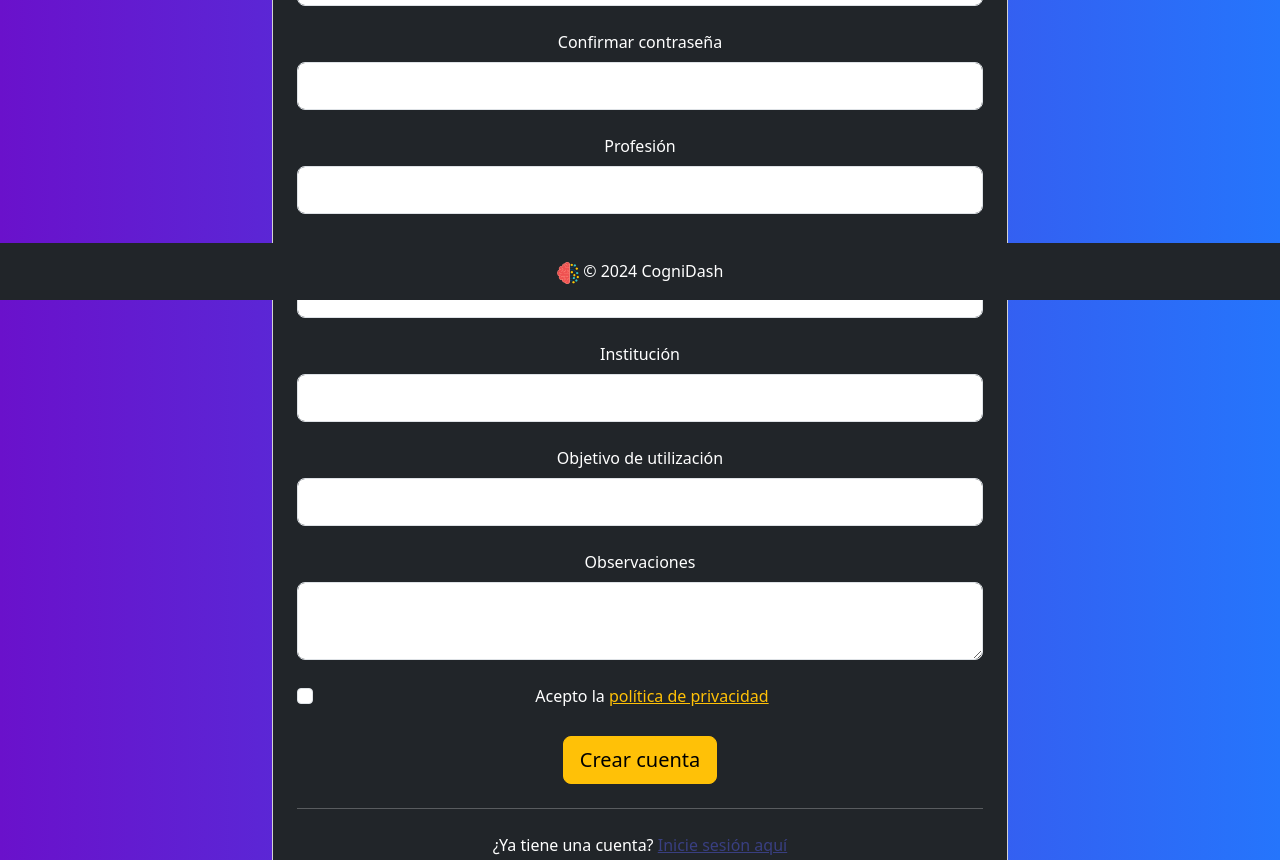
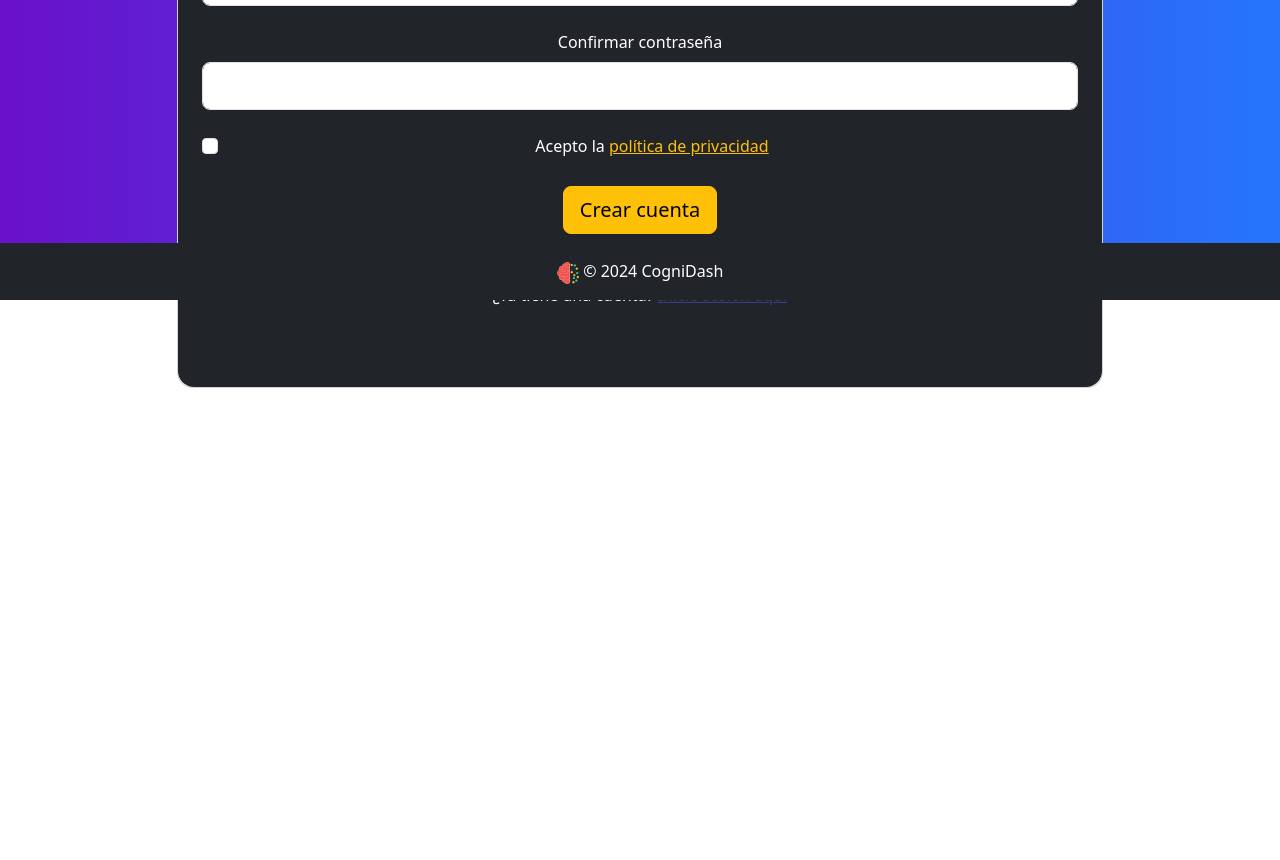
Before and after one commit to josechu21/CogniDash, a React (Create React App) app in the folder client/: page /cognidash/nueva-cuenta in a window 1280 px wide. Shown: the part 500-1360 px from the top of the page. After the commit the page ends 888 px from the top, so only its background shows below. Built offline with nearby package versions, Linux system fonts and the light colour scheme.

Commit message:
Correcciones y cambios en: - server.py (se ha corregido el reentrenamiento en los casos que se carga un modelo ya entrenado) - Se corrige pantalla de Nueva Cuenta

```diff
--- a/client/src/components/NuevaCuenta.js
+++ b/client/src/components/NuevaCuenta.js
@@ -9,11 +9,6 @@ function NuevaCuenta() {
     const [email, setEmail] = useState('');
     const [password, setPassword] = useState('');
     const [msg, setMsg] = useState(null);
-    const [profession, setProfession] = useState('');
-    const [jobTitle, setJobTitle] = useState('');
-    const [institution, setInstitution] = useState('');
-    const [usageObjective, setUsageObjective] = useState('');
-    const [observations, setObservations] = useState('');
     const [acceptTerms, setAcceptTerms] = useState(false);
 
     const handleSubmit = (e) => {
@@ -30,15 +25,11 @@ function NuevaCuenta() {
         formData.append('email', email);
         formData.append('password', password);
         formData.append('username', username);
-        formData.append('confirmPassword', confirmPassword);
-        formData.append('profession', profession);
-        formData.append('jobTitle', jobTitle);
-        formData.append('institution', institution);
-        formData.append('usageObjective', usageObjective);
-        formData.append('observations', observations);
 
         if(password !== confirmPassword){
             setMsg("Las contraseñas no coinciden")
+        } else if (!acceptTerms){
+            setMsg("Debe aceptar la política de privacidad")
         } else {
             setMsg("")
             fetch('/cognidash/api/nueva-cuenta', {
@@ -61,10 +52,10 @@ function NuevaCuenta() {
     return (
         <div>
             <div className="footer-container2">
-                <section className="vh-200 login-custom">
+                <section className="vh-100 login-custom">
                     <div className="container py-5 h-100">
                         <div className="row d-flex justify-content-center align-items-center h-100">
-                            <div className="col col-xl-8">
+                            <div className="col col-xl-10">
                                 <div className="card" style={{ borderRadius: '1rem' }}>
                                     <div className="row g-0">
                                         <div className="col-md-6 col-lg-12 d-flex align-items-center">
@@ -90,26 +81,6 @@ function NuevaCuenta() {
                                                     <div className="form-outline mb-4">
                                                         <label className="form-label" htmlFor="confirmPassword">Confirmar contraseña</label>
                                                         <input type="password" id="confirmPassword" className="form-control form-control-lg" value={confirmPassword} onChange={(e) => setConfirmPassword(e.target.value)} required />
-                                                    </div>
-                                                    <div className="form-outline mb-4">
-                                                        <label className="form-label" htmlFor="profession">Profesión</label>
-                                                        <input type="text" id="profession" className="form-control form-control-lg" value={profession} onChange={(e) => setProfession(e.target.value)} required />
-                                                    </div>
-                                                    <div className="form-outline mb-4">
-                                                        <label className="form-label" htmlFor="jobTitle">Puesto de trabajo</label>
-                                                        <input type="text" id="jobTitle" className="form-control form-control-lg" value={jobTitle} onChange={(e) => setJobTitle(e.target.value)} required />
-                                                    </div>
-                                                    <div className="form-outline mb-4">
-                                                        <label className="form-label" htmlFor="institution">Institución</label>
-                                                        <input type="text" id="institution" className="form-control form-control-lg" value={institution} onChange={(e) => setInstitution(e.target.value)} required />
-                                                    </div>
-                                                    <div className="form-outline mb-4">
-                                                        <label className="form-label" htmlFor="usageObjective">Objetivo de utilización</label>
-                                                        <input type="text" id="usageObjective" className="form-control form-control-lg" value={usageObjective} onChange={(e) => setUsageObjective(e.target.value)} required />
-                                                    </div>
-                                                    <div className="form-outline mb-4">
-                                                        <label className="form-label" htmlFor="observations">Observaciones</label>
-                                                        <textarea id="observations" className="form-control form-control-lg" value={observations} onChange={(e) => setObservations(e.target.value)} required />
                                                     </div>
                                                     <div className="form-check mb-4">
                                                         <input className="form-check-input " type="checkbox" value={acceptTerms} id="acceptTerms" onChange={(e) => setAcceptTerms(e.target.checked)} required />
```
Also changed, not shown: 1 other file (tests, documents, lock files or other folders).
